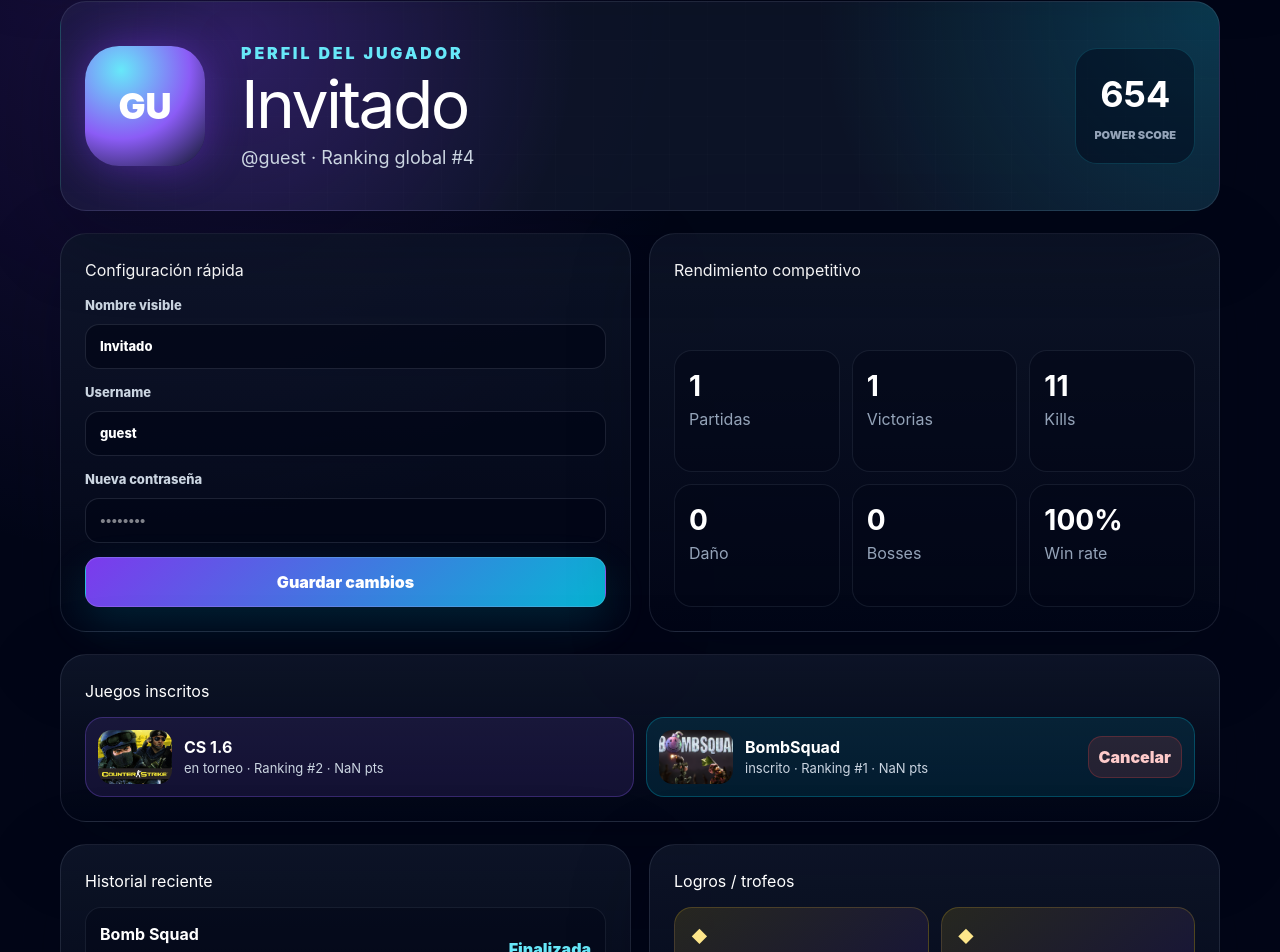
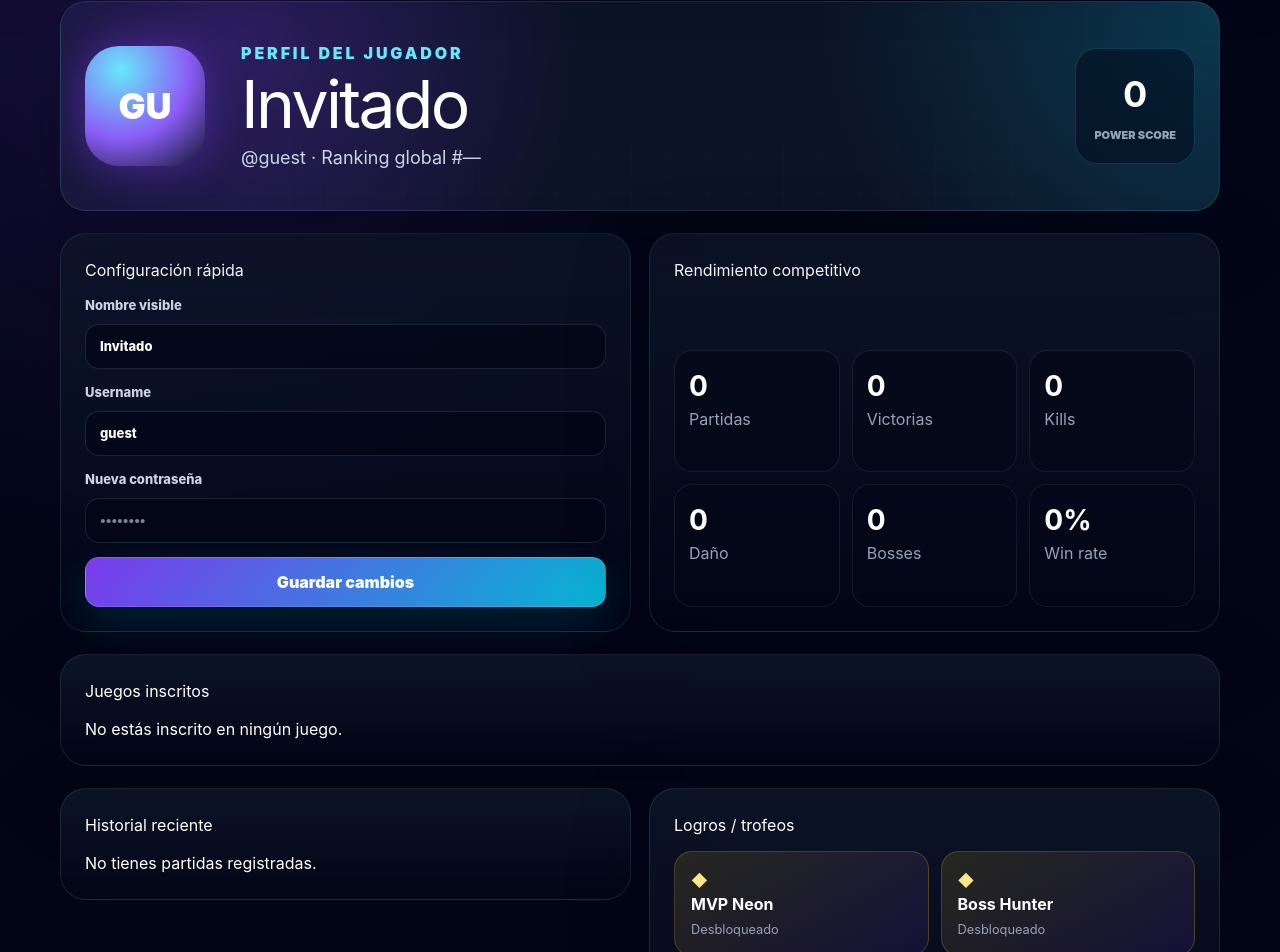
Before and after one commit to fergood-2703/isc-playground, a React (Vite) app: page /perfil in a window 1280 px wide. Shown: the part 116-1068 px from the top of the page. Built offline with nearby package versions, Linux system fonts and the light colour scheme.

Commit message:
perfil conectado al backend, axios configurado

```diff
--- a/src/pages/Perfil/Perfil.jsx
+++ b/src/pages/Perfil/Perfil.jsx
@@ -1,48 +1,118 @@
 import { useMemo, useState } from "react";
 import Navbar from "../../components/Navbar/Navbar";
 import { useApp } from "../../context/AppContext";
+import api from "../../api/axios.js";
 import "./Perfil.css";
 
 const trophies = ["MVP Neon", "Boss Hunter", "Clutch 1v3", "Top 3 Global"];
 
 export default function Perfil() {
-  const { currentUser, updateCurrentUser, players, gameConfigs, rankingsByGame, globalLeaderboard, matches, registrations, cancelRegistration } = useApp();
-  const safeUser = currentUser ?? { id: "u-1", name: "Invitado", username: "guest" };
-  const [profile, setProfile] = useState({ username: safeUser.username, name: safeUser.name, password: "" });
+  const { currentUser, updateCurrentUser, gameConfigs, rankingsByGame, globalLeaderboard, matches, registrations, cancelRegistration } = useApp();
 
-  const player = players.find((item) => item.id === safeUser.id) ?? players[0];
-  const globalStats = useMemo(() => globalLeaderboard.find((row) => row.player.id === player.id), [globalLeaderboard, player.id]);
-  const globalRank = useMemo(() => globalLeaderboard.findIndex((row) => row.player.id === player.id) + 1, [globalLeaderboard, player.id]);
-  const history = matches.filter((match) => match.playerIds.includes(player.id));
-  const userRegistrations = registrations.filter((registration) => registration.userId === player.id);
+  // Usamos currentUser real del backend en lugar de buscar en players mockeados
+  const safeUser = currentUser ?? { id: "", name: "Invitado", username: "guest" }
 
-  const handleSubmit = (event) => {
-    event.preventDefault();
-    if (currentUser) updateCurrentUser({ username: profile.username, name: profile.name });
-    setProfile((prev) => ({ ...prev, password: "" }));
-  };
+  const [profile, setProfile] = useState({
+    username: safeUser.username,
+    name: safeUser.name,
+    password: ""
+  })
+  const [saveLoading, setSaveLoading] = useState(false)
+  const [saveError, setSaveError] = useState("")
+  const [saveSuccess, setSaveSuccess] = useState("")
+
+  // Estadísticas globales del usuario actual
+  const globalStats = useMemo(() =>
+    globalLeaderboard.find((row) => row.player.id === safeUser.id),
+    [globalLeaderboard, safeUser.id]
+  )
+  const globalRank = useMemo(() =>
+    globalLeaderboard.findIndex((row) => row.player.id === safeUser.id) + 1,
+    [globalLeaderboard, safeUser.id]
+  )
+
+  // Historial e inscripciones del usuario actual
+  const history = matches.filter((match) => match.playerIds.includes(safeUser.id))
+  const userRegistrations = registrations.filter((reg) => reg.userId === safeUser.id)
+
+  // ─────────────────────────────
+  // GUARDAR CAMBIOS DEL PERFIL
+  // ─────────────────────────────
+  // Llama al backend para actualizar username y name
+  const handleSubmit = async (event) => {
+    event.preventDefault()
+    setSaveLoading(true)
+    setSaveError("")
+    setSaveSuccess("")
+
+    try {
+      // Extraemos el id numérico de "u-4" → 4
+      const numericId = safeUser.id.replace("u-", "")
+
+      const response = await api.patch(`/users/${numericId}`, {
+        username: profile.username,
+        name: profile.name
+      })
+
+      // Actualizamos el contexto y localStorage con los datos nuevos
+      updateCurrentUser(response.data.user)
+      setSaveSuccess("Perfil actualizado exitosamente")
+      setProfile((prev) => ({ ...prev, password: "" }))
+    } catch (err) {
+      setSaveError(err.response?.data?.error || "Error al guardar cambios")
+    } finally {
+      setSaveLoading(false)
+    }
+  }
 
   return (
     <div className="profile-page">
       <Navbar />
       <main className="profile-container">
         <section className="profile-hero">
-          <div className="profile-avatar">{safeUser.username.slice(0, 2).toUpperCase()}</div>
+          <div className="profile-avatar">{safeUser.username?.slice(0, 2).toUpperCase()}</div>
           <div className="profile-identity">
             <p>PERFIL DEL JUGADOR</p>
             <h1>{safeUser.name}</h1>
             <span>@{safeUser.username} · Ranking global #{globalRank || "—"}</span>
           </div>
-          <div className="profile-rank"><strong>{Math.round(globalStats?.score ?? 0)}</strong><span>power score</span></div>
+          <div className="profile-rank">
+            <strong>{Math.round(globalStats?.score ?? 0)}</strong>
+            <span>power score</span>
+          </div>
         </section>
 
         <section className="profile-grid">
           <form className="profile-panel" onSubmit={handleSubmit}>
             <h2>Configuración rápida</h2>
-            <label>Nombre visible<input value={profile.name} onChange={(event) => setProfile({ ...profile, name: event.target.value })} /></label>
-            <label>Username<input value={profile.username} onChange={(event) => setProfile({ ...profile, username: event.target.value })} /></label>
-            <label>Nueva contraseña<input type="password" value={profile.password} onChange={(event) => setProfile({ ...profile, password: event.target.value })} placeholder="••••••••" /></label>
-            <button>Guardar cambios</button>
+
+            {/* Mensajes de éxito o error */}
+            {saveSuccess && <p style={{ color: "green" }}>{saveSuccess}</p>}
+            {saveError && <p style={{ color: "red" }}>{saveError}</p>}
+
+            <label>Nombre visible
+              <input
+                value={profile.name}
+                onChange={(e) => setProfile({ ...profile, name: e.target.value })}
+              />
+            </label>
+            <label>Username
+              <input
+                value={profile.username}
+                onChange={(e) => setProfile({ ...profile, username: e.target.value })}
+              />
+            </label>
+            <label>Nueva contraseña
+              <input
+                type="password"
+                value={profile.password}
+                onChange={(e) => setProfile({ ...profile, password: e.target.value })}
+                placeholder="••••••••"
+              />
+            </label>
+            <button disabled={saveLoading}>
+              {saveLoading ? "Guardando..." : "Guardar cambios"}
+            </button>
           </form>
 
           <section className="profile-panel stats-panel">
@@ -53,7 +123,12 @@ export default function Perfil() {
               <div><strong>{globalStats?.kills ?? 0}</strong><span>Kills</span></div>
               <div><strong>{globalStats?.damage ?? 0}</strong><span>Daño</span></div>
               <div><strong>{globalStats?.bossesDefeated ?? 0}</strong><span>Bosses</span></div>
-              <div><strong>{Math.round((globalStats?.wins ?? 0) * 100 / Math.max(globalStats?.matchesPlayed ?? 1, 1))}%</strong><span>Win rate</span></div>
+              <div>
+                <strong>
+                  {Math.round((globalStats?.wins ?? 0) * 100 / Math.max(globalStats?.matchesPlayed ?? 1, 1))}%
+                </strong>
+                <span>Win rate</span>
+              </div>
             </div>
           </section>
         </section>
@@ -61,20 +136,27 @@ export default function Perfil() {
         <section className="profile-panel">
           <h2>Juegos inscritos</h2>
           <div className="profile-games">
+            {userRegistrations.length === 0 && <p>No estás inscrito en ningún juego.</p>}
             {userRegistrations.map((registration) => {
-              const game = gameConfigs.find((item) => item.id === registration.gameId);
-              const row = rankingsByGame[registration.gameId]?.find((item) => item.player.id === player.id);
-              if (!game) return null;
+              const game = gameConfigs.find((item) => item.id === registration.gameId)
+              const row = rankingsByGame[registration.gameId]?.find((item) => item.player.id === safeUser.id)
+              if (!game) return null
               return (
                 <article key={registration.id} style={{ "--accent": game.accent }}>
                   <img src={game.image} alt={game.name} />
                   <div>
                     <strong>{game.shortName}</strong>
-                    <span>{registration.status} · {row ? `Ranking #${row.rank} · ${Math.round(row.score)} pts` : "sin partidas"}</span>
+                    <span>
+                      {registration.status} · {row ? `Ranking #${row.rank} · ${Math.round(row.score)} pts` : "sin partidas"}
+                    </span>
                   </div>
-                  {registration.status !== "en torneo" && <button type="button" onClick={() => cancelRegistration(game.id, player.id)}>Cancelar</button>}
+                  {registration.status !== "en torneo" && (
+                    <button type="button" onClick={() => cancelRegistration(game.id, safeUser.id)}>
+                      Cancelar
+                    </button>
+                  )}
                 </article>
-              );
+              )
             })}
           </div>
         </section>
@@ -83,9 +165,16 @@ export default function Perfil() {
           <section className="profile-panel">
             <h2>Historial reciente</h2>
             <div className="profile-history">
+              {history.length === 0 && <p>No tienes partidas registradas.</p>}
               {history.map((match) => {
-                const game = gameConfigs.find((item) => item.id === match.gameId);
-                return <article key={match.id}><strong>{game?.name}</strong><span>{match.phaseType} · {match.stage}</span><em>{match.status}</em></article>;
+                const game = gameConfigs.find((item) => item.id === match.gameId)
+                return (
+                  <article key={match.id}>
+                    <strong>{game?.name}</strong>
+                    <span>{match.phaseType} · {match.stage}</span>
+                    <em>{match.status}</em>
+                  </article>
+                )
               })}
             </div>
           </section>
@@ -93,11 +182,17 @@ export default function Perfil() {
           <section className="profile-panel trophy-panel">
             <h2>Logros / trofeos</h2>
             <div className="trophy-grid">
-              {trophies.map((trophy) => <div key={trophy}><span>◆</span><strong>{trophy}</strong><small>Desbloqueado</small></div>)}
+              {trophies.map((trophy) => (
+                <div key={trophy}>
+                  <span>◆</span>
+                  <strong>{trophy}</strong>
+                  <small>Desbloqueado</small>
+                </div>
+              ))}
             </div>
           </section>
         </section>
       </main>
     </div>
-  );
+  )
 }
```
